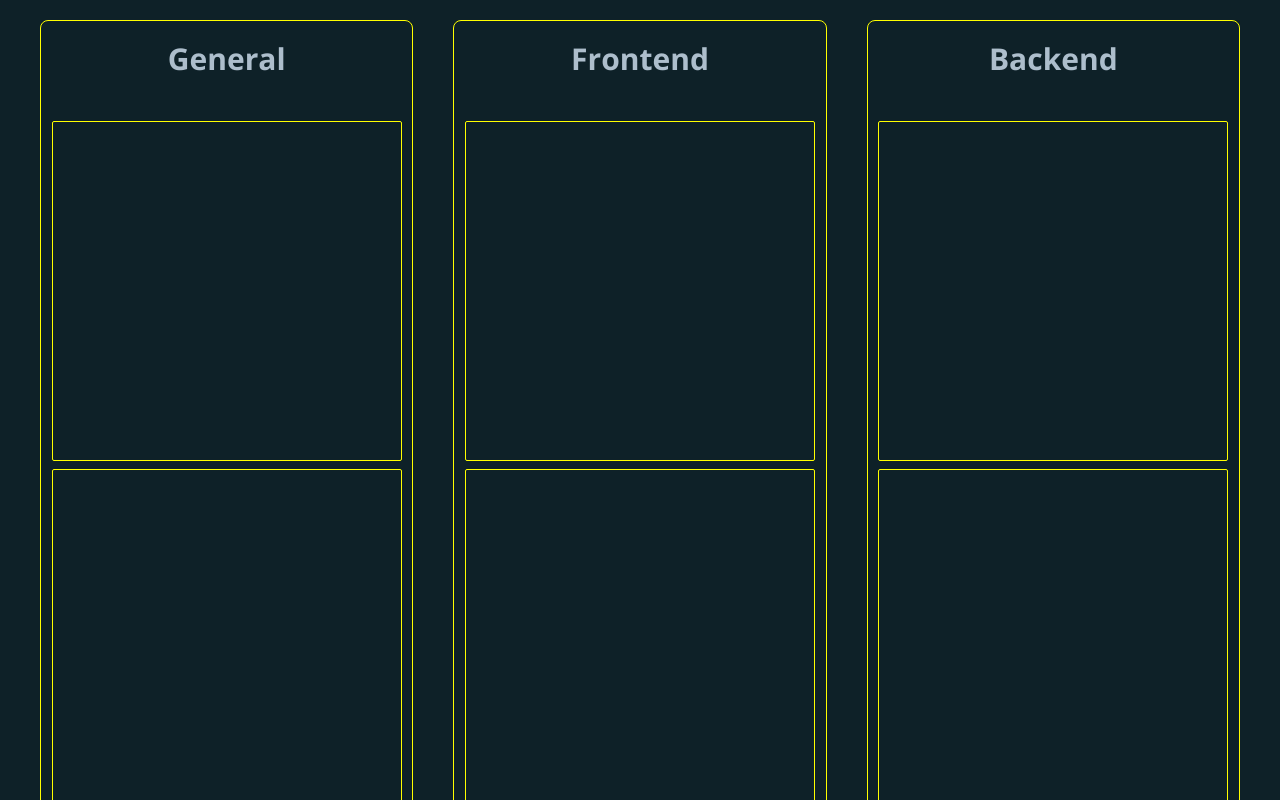
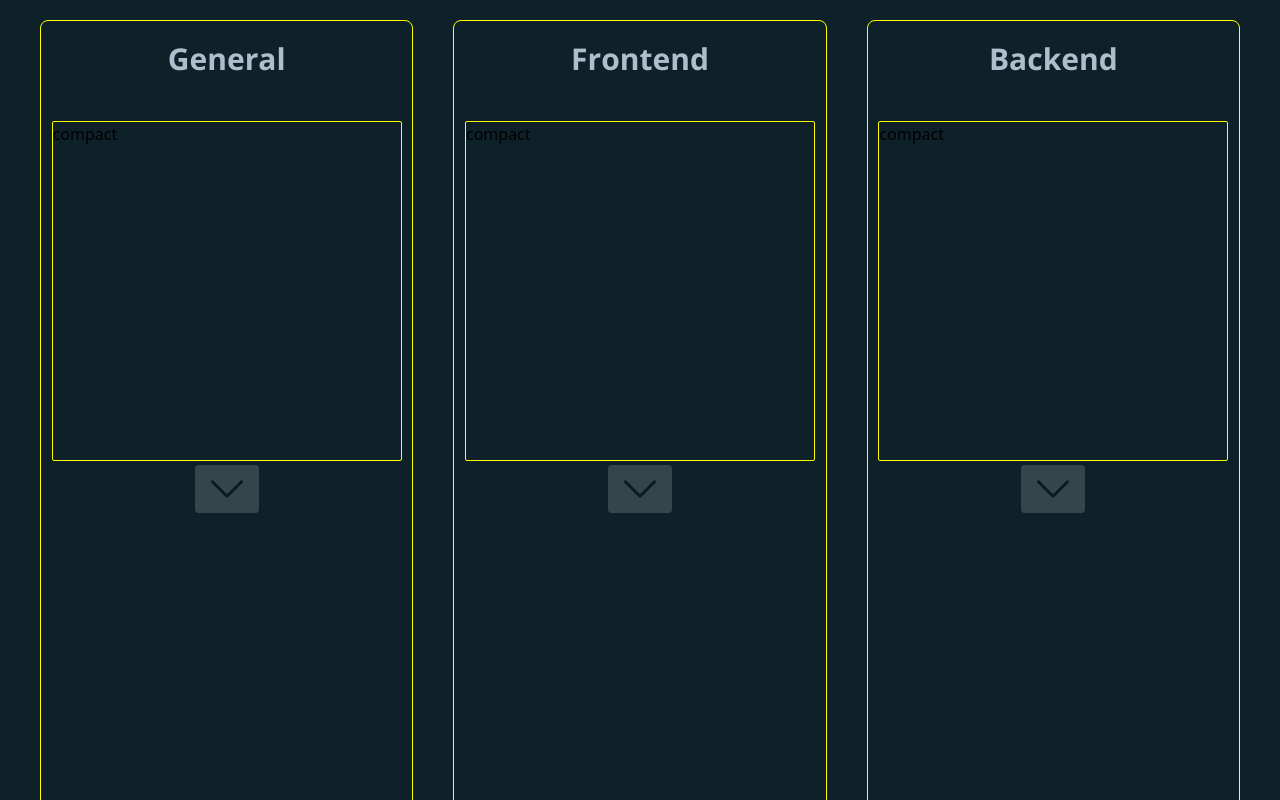
Before and after one commit to sciretta/sciretta, a Next.js app: page / in a window 1280 px wide. Shown: the part 920-1720 px from the top of the page. Built offline with nearby package versions, Linux system fonts and the light colour scheme.

Commit message:
animation when click skill card

```diff
--- /dev/null
+++ b/src/modules/shared/Data.ts
@@ -0,0 +1,37 @@
+import { SkillContainer } from './DataTypes'
+
+export const allSkills: SkillContainer[] = [
+  {
+    type: 'General',
+    skills: [
+      {
+        name: 'HTML',
+        description:
+          'I have experience with HTML5 and CSS3. I have worked with Bootstrap and Materialize.',
+        img: 'html.svg',
+      },
+    ],
+  },
+  {
+    type: 'Frontend',
+    skills: [
+      {
+        name: 'JavaScript',
+        description:
+          'I have experience with JavaScript, React, Redux, and TypeScript.',
+        img: 'js.svg',
+      },
+    ],
+  },
+  {
+    type: 'Backend',
+    skills: [
+      {
+        name: 'Node.js',
+
+        description: 'I have experience with Node.js, Express, and MongoDB.',
+        img: 'node.svg',
+      },
+    ],
+  },
+]
--- /dev/null
+++ b/src/modules/shared/DataTypes.ts
@@ -0,0 +1,10 @@
+export type Skill = {
+  name: string
+  description: string
+  img: string
+}
+
+export type SkillContainer = {
+  type: string
+  skills: Skill[]
+}
--- a/src/modules/skills/Skills.tsx
+++ b/src/modules/skills/Skills.tsx
@@ -1,18 +1,43 @@
+import { AnimatePresence, motion } from 'framer-motion'
+import { useState } from 'react'
+import { allSkills } from '../shared/Data'
 import SkillsContainer from './components/SkillsContainer'
 
-const containers = ['General', 'Frontend', 'Backend']
-
 function Skills() {
+  const [id, setId] = useState<string | null>(null)
   return (
     <div className="flex flex-col items-evenly">
       <div className="text-lighter font-medium text-6xl font-body mb-10 flex justify-center">
         Skills
       </div>
-      <div className="min-h-screen flex flex-col items-center justify-evenly xl:flex-row">
-        {containers.map((name, idx) => (
-          <SkillsContainer key={name} name={name} idx={idx} />
-        ))}
-      </div>
+      <AnimatePresence>
+        <div className="min-h-screen flex flex-col items-center justify-evenly xl:flex-row">
+          {allSkills.map((item) => (
+            <SkillsContainer setId={setId} key={item.type} data={item} />
+          ))}
+        </div>
+        {id && (
+          <>
+            <div
+              className="justify-center items-center flex overflow-x-hidden overflow-y-auto fixed inset-0 z-50 outline-none focus:outline-none"
+              onClick={() => setId(null)}
+            >
+              <motion.div
+                layoutId={id}
+                onClick={() => setId(null)}
+                className=" ml-auto mr-auto z-50 h-[300px] w-[300px] md:h-[600px] md:w-[700px] m-1 rounded-sm"
+                style={{ border: '1px solid yellow' }}
+              >
+                expanded
+              </motion.div>
+              <div
+                className="opacity-50 fixed inset-0 z-40 bg-black"
+                // onClick={() => setId(null)}
+              ></div>
+            </div>
+          </>
+        )}
+      </AnimatePresence>
     </div>
   )
 }
--- a/src/modules/skills/components/SkillCard.tsx
+++ b/src/modules/skills/components/SkillCard.tsx
@@ -1,11 +1,17 @@
+import { motion } from 'framer-motion'
 import React from 'react'
+import { Skill } from 'src/modules/shared/DataTypes'
 
-function SkillCard() {
+function SkillCard({ data, onSelect }: { data: Skill; onSelect: () => void }) {
   return (
-    <div
+    <motion.div
+      onClick={onSelect}
+      layoutId={data.name}
       className="h-[300px] w-[300px] md:h-[340px] md:w-[350px] m-1 rounded-sm"
       style={{ border: '1px solid yellow' }}
-    ></div>
+    >
+      compact
+    </motion.div>
   )
 }
 
--- a/src/modules/skills/components/SkillsContainer.tsx
+++ b/src/modules/skills/components/SkillsContainer.tsx
@@ -1,22 +1,42 @@
+import { motion } from 'framer-motion'
 import React, { useRef } from 'react'
+import { SkillContainer } from 'src/modules/shared/DataTypes'
 import SkillCard from './SkillCard'
 
-function SkillsContainer({ name, idx }: { name: string; idx: number }) {
+function SkillsContainer({
+  data,
+  setId,
+}: {
+  data: SkillContainer
+  setId: (value: string | null) => void
+}) {
   const containerRef = useRef<HTMLDivElement>(null)
   return (
-    <div
+    <motion.div
+      layoutId={data.type}
+      drag
+      dragConstraints={{
+        top: 0,
+        bottom: 0,
+        left: 0,
+        right: 0,
+      }}
+      dragElastic={0.6}
       ref={containerRef}
       className="h-[600px] w-[340px] md:h-[900px] md:w-[380px] m-5 overflow-y-auto rounded-lg flex flex-col justify-start items-center pt-5"
       style={{ border: '1px solid yellow' }}
     >
-      <div className="select-none  text-lighter text-3xl font-medium text-3xl font-body mb-10">
-        {name}
+      <div className="select-none text-lighter text-3xl font-medium text-3xl font-body mb-10 hover:cursor-grab active:cursor-grabbing">
+        {data.type}
       </div>
       <div className="flex flex-col justify-start items-center min-h-min">
-        <SkillCard />
-        <SkillCard />
-        <SkillCard />
-        <SkillCard />
+        {data.skills.map((item) => (
+          <SkillCard
+            key={item.name}
+            data={item}
+            onSelect={() => setId(item.name)}
+          />
+        ))}
       </div>
       <button
         onClick={() =>
@@ -29,7 +49,7 @@ function SkillsContainer({ name, idx }: { name: string; idx: number }) {
       >
         <img src="./down-arrow.svg" className="h-8 w-8" alt="Down" />
       </button>
-    </div>
+    </motion.div>
   )
 }
 
```
